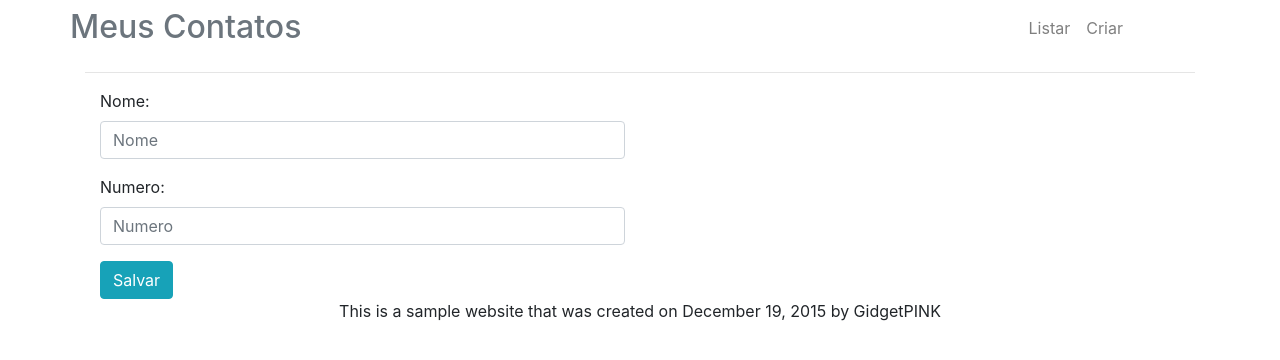
After one commit to viiktordev/python-flask-agenda, a Flask app: template server/templates/criar.html in a window 1280 px wide. The commit adds this page. Shown: the top 360 px of the page. Run offline with Flask 2, Linux system fonts and the light colour scheme; the template is opened without the code that fills it, so the values that code supplies are empty; some libraries are stand-ins or nearby versions.

Commit message:
front listar, criar, editar contato

```diff
--- a/server/templates/base.html
+++ b/server/templates/base.html
@@ -1,15 +1,48 @@
 <!doctype html>
-<title>Contatos</title>
-<link rel="stylesheet" href="https://stackpath.bootstrapcdn.com/bootstrap/4.3.1/css/bootstrap.min.css">
-<section class="container">
-    <h1>Contatos</h1>
-    <header>
-        {% block header %}{% endblock %}
-    </header>
-    {% for message in get_flashed_messages() %}
-        <div class="flash">{{ message }}</div>
-    {% endfor %}
-    <div class="content">
-        {% block content %}{% endblock %}
+<head>
+    <title>Contatos</title>
+    <link rel="stylesheet" href="https://stackpath.bootstrapcdn.com/bootstrap/4.3.1/css/bootstrap.min.css">
+    <link rel="stylesheet" href="https://use.fontawesome.com/releases/v5.8.2/css/all.css">
+</head>
+<body>
+    <div class="container">
+        <div class="row">
+            <div class="col-md-6">
+                <div class="row text-1 mt-2">
+                        <h2 class="text-muted">Meus Contatos</h2>
+                </div>
+            </div>
+            <div class="col-md-6 ">
+                <nav class="navbar navbar-expand-lg navbar-light float-right mr-5">
+                    <div class="collapse navbar-collapse" id="navbarNav">
+                        <ul class="navbar-nav">
+                            <li class="nav-item {% if request.path == '/' %} active {% endif %}">
+                                <a class="nav-link" href="/">Listar</a>
+                            </li>
+                            <li class="nav-item {% if request.path == '/criar' %} active {% endif %}">
+                                <a class="nav-link" href="/criar">Criar</a>
+                            </li>
+                        </ul>
+                    </div>
+                </nav>
+            </div>
+        </div>
+        <div class="row">
+            <div class="col-md-12">
+                <hr>
+            </div>
+        </div>
+
+
+
+        <div class="row">
+            <div class="col-md-12">
+                {% block content %}
+                {% endblock %}
+            </div>
+        </div>
     </div>
-</section>
+
+
+    <footer class="text-center">This is a sample website that was created on December 19, 2015 by GidgetPINK</footer>
+</body>
--- /dev/null
+++ b/server/templates/criar.html
@@ -0,0 +1,20 @@
+{% extends 'base.html' %}
+
+{% block content %}
+    <form action="{{ url_for('salvar') }}" method="post">
+        <div class="col col-6">
+            <div class="form-group">
+                <label>Nome:</label>
+                <input type="text" class="form-control" name="Nome" placeholder="Nome" value="" />
+            </div>
+            <div class="form-group">
+                <label>Numero:</label>
+                <input type="text" class="form-control" name="Numero" placeholder="Numero" value="" />
+            </div>
+            <input type="submit" value="Salvar" class="btn btn-info">
+        </div>
+    </form>
+    {% for contato in contatos %}
+        <p>{{ contato.Nome }} - {{ contato.Numero }}</p>
+    {% endfor %}
+{% endblock %}
```
Also changed, not shown: server/server.py (+13 -1 lines), server/templates/contatos.html (+3 -13 lines), server/templates/editar.html (added, +21 -0 lines).
